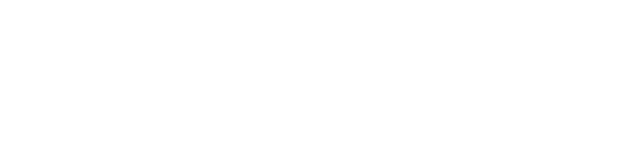
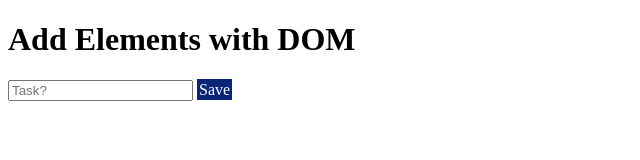
Before and after one commit to gellers/WebDesign2, a plain HTML site: page Week6/TaskList/index.html in a window 1280 px wide. Shown: the whole page, without its empty margins (0-640 px from the left). Drawn offline with Linux system fonts and the light colour scheme.

Commit message:
Actually add completed TaskList

```diff
--- a/Week6/TaskList/index.html
+++ b/Week6/TaskList/index.html
@@ -8,6 +8,13 @@
     <script src="script.js"></script>
   </head>
   <body>
+    <h1>Add Elements with DOM</h1>
+    <form>
+      <input type="text" id="taskInfo" name="taskInfo" placeholder="Task?">
+      <span class="button" onclick="addTask()">Save</span>
+    </form>
+    <main id="task">
 
+    </main>
   </body>
 </html>
--- a/Week6/TaskList/script.js
+++ b/Week6/TaskList/script.js
@@ -0,0 +1,12 @@
+function addTask() {
+    var taskInfo = document.getElementById("taskInfo");
+    //input value
+    var taskInfoValue = taskInfo.value;
+    //div to add task info to
+    var divAddTask = document.getElementById("task");
+    //create new div
+    var newTask = document.createElement("div");
+
+    newTask.innerHTML = taskInfoValue;
+    divAddTask.appendChild(newTask);
+}
--- a/Week6/TaskList/style.css
+++ b/Week6/TaskList/style.css
@@ -0,0 +1,9 @@
+.button {
+    color: white;
+    background: rgb(10, 36, 119);
+    padding: 2px;
+  }
+
+.button:hover {
+    color: rgb(243, 247, 8);
+}
```
